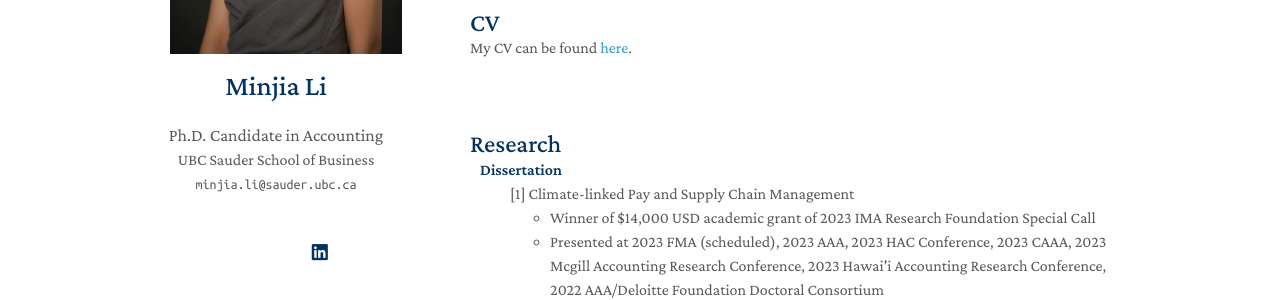
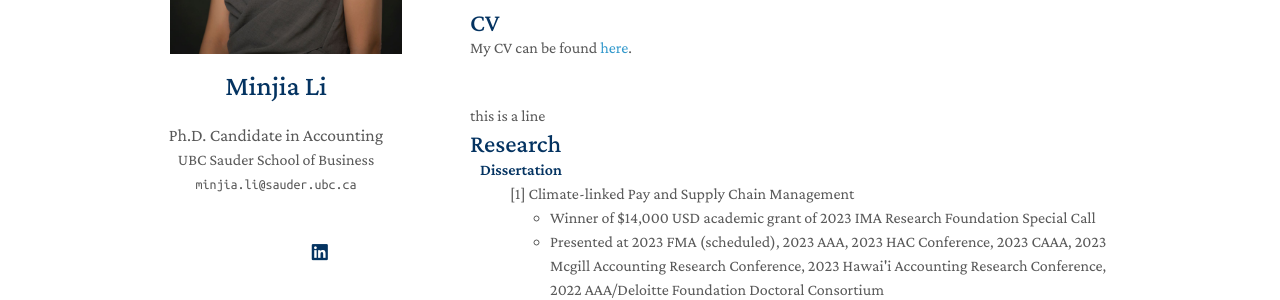
Before and after one commit to zeyang1225/zeyang1225.github.io, a Jekyll site: the page built from index.md, in a window 1280 px wide and 900 px high. Shown: the part 368-668 px from the top of the window. Built offline with Jekyll 4.4.1, drawn with Linux system fonts in a browser that asks for light colours; nearby versions of some CDN libraries; a style sheet for code colours, icons or effects is not loaded; our own code applies the rules of GitHub Pages for plain Markdown files.

Commit message:
Update research.md

```diff
--- a/_includes/research.md
+++ b/_includes/research.md
@@ -1,5 +1,5 @@
 <div>
-<br>
+<br> this is a line
 <br>
 <h2 id="research" style="margin: 2px 0px 0px;">Research</h2>
  <h4 style="margin:0 10px 0;"  >Dissertation</h4>
```
